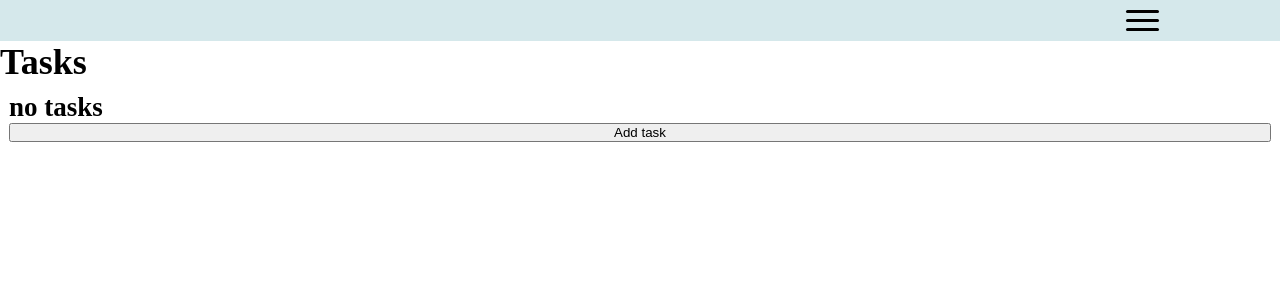
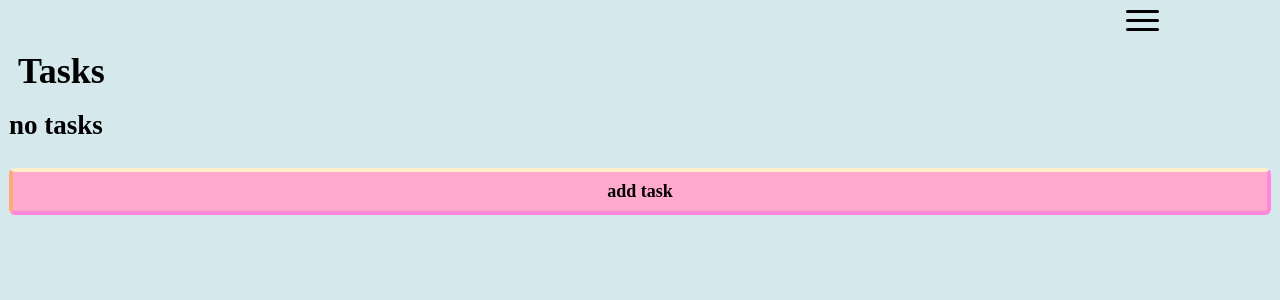
Before and after one commit to emmajphillips/reminders, a React (Create React App) app in the folder frontend/: page /tasks/today in a window 1280 px wide. Shown: the top 300 px of the page. Built offline with nearby package versions, Linux system fonts and the light colour scheme.

Commit message:
inital styling of tasksToday page

```diff
--- a/frontend/src/components/tasks/TasksToday.js
+++ b/frontend/src/components/tasks/TasksToday.js
@@ -5,9 +5,6 @@ import { homePageTasks } from '../common/Home'
 
 const JSONtasks = localStorage.getItem('tasks')
 const realTasks = JSON.parse(JSONtasks)
-
-console.log(homePageTasks)
-console.log(realTasks)
 
 function TasksToday () {
 
@@ -40,7 +37,9 @@ function TasksToday () {
 
   return (
     <>
-      <h1>Tasks</h1>
+      <div className="header">
+        <h1>Tasks</h1>
+      </div>
       <PageContainer>
         {tasks.length === 0 ?
           <h2> no tasks</h2>
@@ -61,8 +60,8 @@ function TasksToday () {
           </form>
         </div>
           :
-          <div></div>}
-        <button type="button" onClick={openNewTaskForm}>{tasks.length === 0 ? 'Add task' : 'create another'}</button>
+          null}
+        <button type="button" onClick={openNewTaskForm} className="pink-button">{tasks.length === 0 ? 'add task' : 'create another'}</button>
       </PageContainer>
     </>
   )
--- a/frontend/src/styles/main.scss
+++ b/frontend/src/styles/main.scss
@@ -7,4 +7,20 @@ html {
   font-size: 18px;
 }
 
+button.pink-button {
+  margin: 1.5rem 0;
+  padding: 0.5em;
+  background-color: #ffaacc;
+  border-top: 4px solid #ffeecc;
+  border-right: 4px solid #ff88dd;
+  border-bottom: 4px solid #ff88dd;
+  border-left: 4px solid #ffaa77;
+  border-radius: 6px;
+  text-decoration: none;
+  font-family: 'Times New Roman', Times, serif;
+  font-size: 1em;
+  font-weight: 600;
+  color: #000;
+}
+
 @import '../styles/mobile/mobile.scss'
--- a/frontend/src/styles/mobile/mobile.scss
+++ b/frontend/src/styles/mobile/mobile.scss
@@ -5,6 +5,11 @@ section.section {
   height: 100%;
 }
 
+div.header {
+  background-color: #d5e8eb;
+  padding: 0.5em 1em;
+}
+
 @import "./common/navbar.scss";
 @import "./common/home.scss";
 @import "./tasks/today.scss";
--- a/frontend/src/styles/mobile/tasks/today.scss
+++ b/frontend/src/styles/mobile/tasks/today.scss
@@ -1,4 +1,5 @@
 section.section {
+  background-color: #d5e8eb;
   div.container {
     display: flex;
     flex-direction: column;
```
